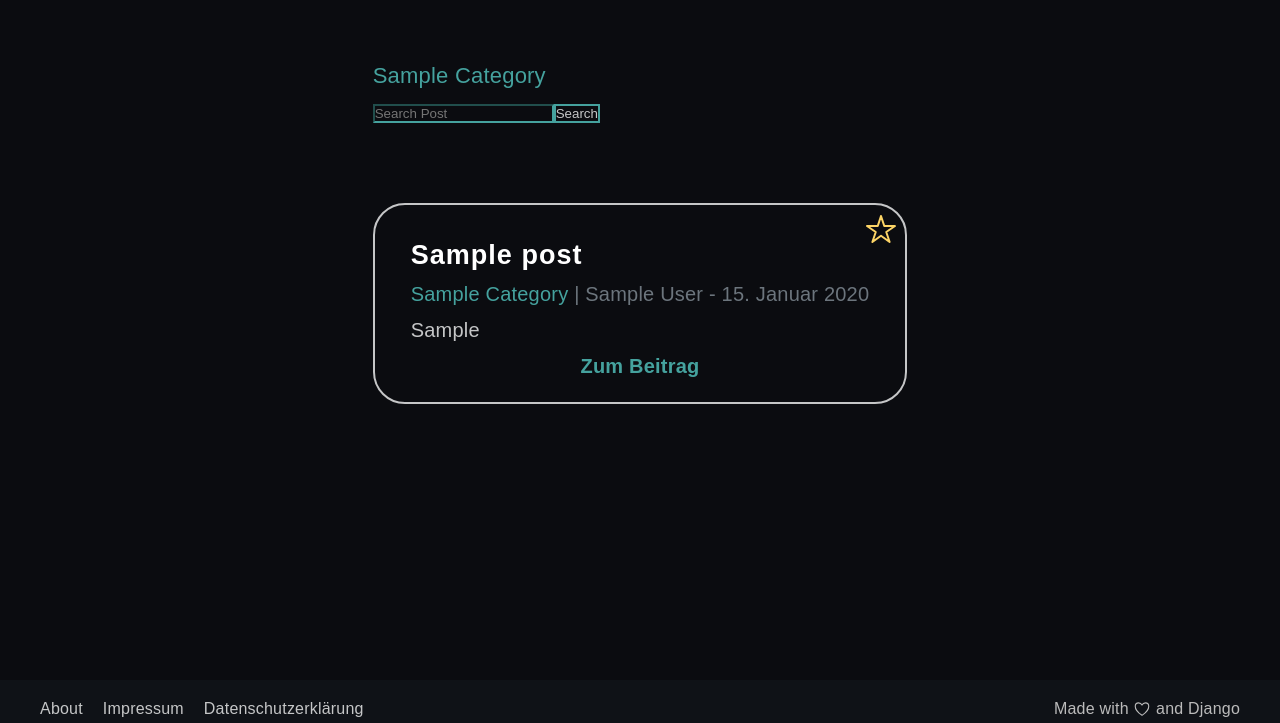
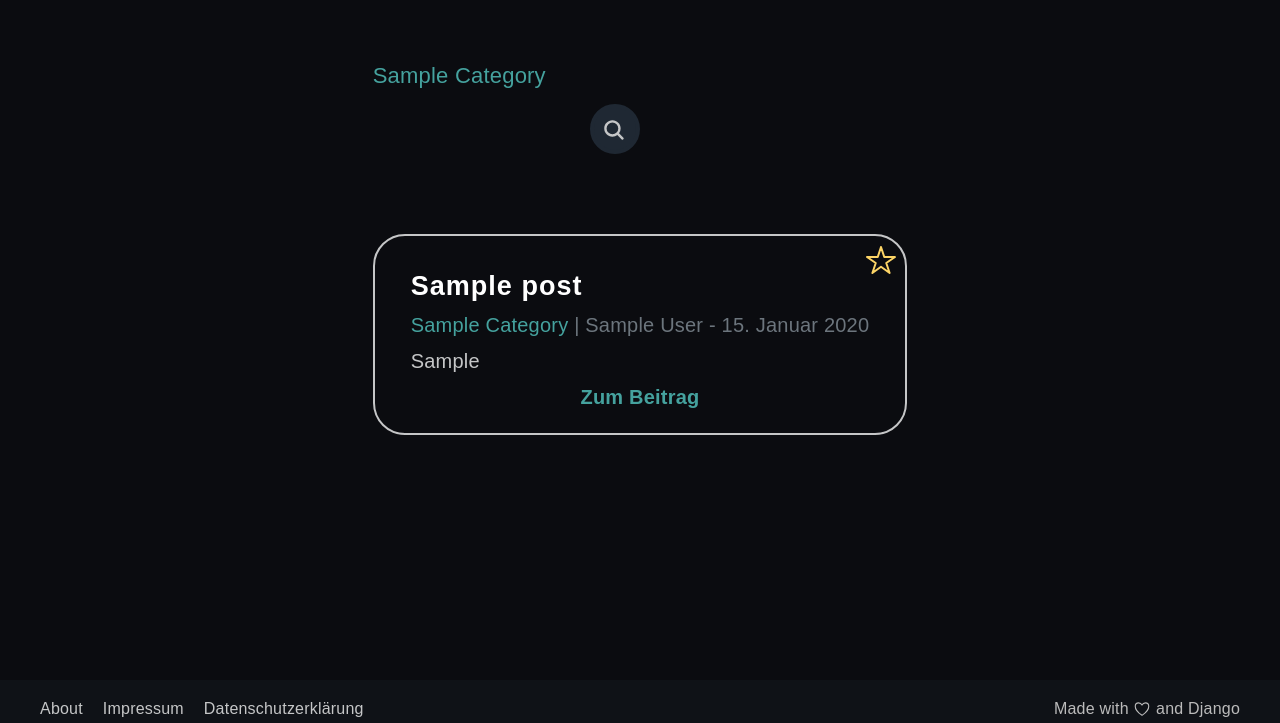
Before and after one commit to CharliesCodes/zeise-coding-blog, a Django app: page /blog/ in a window 1280 px wide. Shown: the part 77-800 px from the top of the page. Run offline with Django 4.2, Linux system fonts and the light colour scheme; tables that the repository leaves empty hold one stand-in row (values such as "Sample post"); some libraries are stand-ins or nearby versions.

Commit message:
css blog categories menu

```diff
--- a/app/blog/templates/blog_home.html
+++ b/app/blog/templates/blog_home.html
@@ -15,29 +15,26 @@ Zeise Coding Blog - Python für Anfänger und Fortgeschrittene
 
 {% block content %}
 
-<div class="container">
 
 {% comment %} <h1 style="margin-bottom: 3.5rem; text-align:center;">Blog</h1> {% endcomment %}
 
 {% if categories_menu %}
-    <div style="margin-bottom: 5rem">
+<div style="margin-bottom: 5rem; width: 100%">
     <ul class="categories__menu">
         {% for item in categories_menu %}
             <li>
-                <a href="{% url 'category' item|slugify %}" class="btn-blog-category btn">{{ item|title }}</a>
+                <a href="{% url 'category' item|slugify %}" class="btn-blog-category">{{ item|title }}</a>
             </li>
         {% endfor %}
     </ul>
-        <div class="input-groupcenter">
-            <form class="form-inline my-2 my-lg-0" method="POST" action="{% url 'search-post' %}">
+    <div class="categories__menu__searchbar">
+        <form class="categories__menu__searchbar__form" method="POST" action="{% url 'search-post' %}">
             {% csrf_token %}
-                <input class=" form-control mr-sm-1 search-input" type="search" placeholder="Search Post" aria-label="Search" name="post-search-input">
-                <button class="btn btn-search" type="submit">Search</button>
+            <input class="search-input" type="search" placeholder="Search Post" aria-label="Search" name="post-search-input" required>
+            <ion-icon name="search" class="fa"></ion-icon>
         </form>
     </div>
-
     {% comment %} <hr class ="center" style="width: 90%; margin-top:2rem;"> {% endcomment %}
-
 </div>
 {% endif %}
 
@@ -49,17 +46,16 @@ Zeise Coding Blog - Python für Anfänger und Fortgeschrittene
 {% endif %}
 
 
-    <div class="col">
+
 <!-- Blog Entries Column -->
-        <div class="flex-container wrap center" style="width: 100%;">
 {% for post in pinned_posts %}
-            <div class="card mb-4 border-card post-card" style="margin-bottom: 3.5rem !important">
+<div class="border-card post-card" style="margin-bottom: 3.5rem">
     <div class="card-body">
         <div>
             <ion-icon name="star-outline" id="star-icon"></ion-icon>
         </div>
-                    <h2 class="card-title">{{ post.title }}</h2>
-                    <p class="card-text text-muted h6">
+        <h2>{{ post.title }}</h2>
+        <p class="text-muted">
             {% for category in post.categories.all %}
                 <a href="{% url 'category' category|slugify %}"> {{ category|title }}</a> |
             {% endfor %}
@@ -68,23 +64,19 @@ Zeise Coding Blog - Python für Anfänger und Fortgeschrittene
                 <a href="{% url 'edit-post' post.slug  %}">Edit</a> | <a href="{% url 'delete-post' post.slug  %}">Delete</a>
             {% endif %}
         </p>
-                    <p class="card-text">{{ post.snippet|safe }}</p>
-                    <a href="{% url 'post-detail' post.slug  %}" class="read-more-btn btn" style="text-align:center;display:block;">Zum Beitrag</a>
+        <p>{{ post.snippet|safe }}</p>
+        <a href="{% url 'post-detail' post.slug  %}" class="read-more-btn" style="text-align:center;display:block;">Zum Beitrag</a>
     </div>
 </div>
 {% endfor %}
-        </div>
-    </div>
 
 
-    <div class="col">
 <!-- Blog Entries Column -->
-        <div class="flex-container wrap center" style="width: 100%;">
 {% for post in post_list %}
-            <div class="card mb-4 border-card post-card" style="margin-bottom: 3.5rem !important">
+<div class="border-card post-card" style="margin-bottom: 3.5rem">
     <div class="card-body">
-                    <h2 class="card-title">{{ post.title }}</h2>
-                    <p class="card-text text-muted h6">
+        <h2>{{ post.title }}</h2>
+        <p class="text-muted">
             {% for category in post.categories.all %}
                 <a href="{% url 'category' category|slugify %}"> {{ category|title }}</a> |
             {% endfor %}
@@ -93,13 +85,11 @@ Zeise Coding Blog - Python für Anfänger und Fortgeschrittene
                 <a href="{% url 'edit-post' post.slug  %}">Edit</a> | <a href="{% url 'delete-post' post.slug  %}">Delete</a>
             {% endif %}
         </p>
-                    <p class="card-text">{{ post.snippet|safe }}</p>
+        <p>{{ post.snippet|safe }}</p>
         <a href="{% url 'post-detail' post.slug  %}" class="read-more-btn btn" style="text-align:center;display:block;">Zum Beitrag</a>
     </div>
 </div>
 {% endfor %}
-        </div>
-    </div>
-</div>
+
 
 {%endblock%}
--- a/app/static/css/base.css
+++ b/app/static/css/base.css
@@ -386,6 +386,15 @@ a:active {
 }
 
 
+.card-body {
+  position: relative;
+  padding: 24px 36px;
+  display: flex;
+  flex-direction: column;
+  gap: 12px;
+}
+
+
 /* ------------IMAGES---------------------------*/
 
 .circular--square {
--- a/app/static/css/blog.css
+++ b/app/static/css/blog.css
@@ -1,21 +1,7 @@
-.categories__menu {
-  display: flex;
-  width: 100%;
-  justify-content: space-between;
-  margin-bottom: 16px;
-}
+/*---------------------------------------------
+              HOME
+---------------------------------------------*/
 
-
-.pinned-post-box{
-  width:100%;
-}
-
-
-.pinned-post{
-  width: 100%;
-  position: relative;
-  /* border-color: var(--light-turquoise-color); */
-}
 
 #star-icon {
   color: var(--yellow-color);
@@ -29,32 +15,83 @@
 .btn-blog-category{
   color: var(--gray-turquoise-color);
   font-size: var(--h3-size);
-
-}
-.btn-blog-category:hover{
-  color: var(--yellow-color) !important;
 }
 
 
-.btn-search{
-  border: 2px solid;
-  border-color: var(--gray-turquoise-color);
-  background-color: transparent;
-  background-repeat: no-repeat;
-  color: var(--gray-color) !important;
+.categories__menu {
+  display: flex;
+  flex-wrap: wrap;
+  gap: 20px 20px;
+  width: 100%;
+  justify-content: space-between;
+  margin-bottom: 16px;
+}
+
+.categories__menu__searchbar{
+  text-align: center;
+  height: 50px;
+}
+
+.categories__menu__searchbar__form{
+  margin-top: 25px;
+  display: inline-block;
+  transform: translate(-50%,-50%);
+  transition: all 1s;
+  width: 50px;
+  height: 50px;
+  background: var(--dark-gray-color);
+  box-sizing: border-box;
+  border-radius: 25px;
+  border: 4px solid var(--dark-gray-color);
+  padding: 5px;
 }
 
 .search-input{
-  background-color: transparent;
-  background-repeat: no-repeat;
+    position: absolute;
+    top: 0;
+    left: 0;
+    width: 100%;;
+    height: 42.5px;
+    line-height: 30px;
+    outline: 0;
+    border: 0;
+    display: none;
+    font-size: 1em;
+    border-radius: 20px;
+    padding: 0 20px;
 }
 
-input.search-input {
-  background-color: transparent !important;
-  background-repeat: no-repeat !important;
-  color: var(--gray-color) !important;
-  border-color: var(--gray-turquoise-color) !important;
+.fa{
+    box-sizing: border-box;
+    padding: 10px;
+    position: absolute;
+    top: 0;
+    right: 0;
+    border-radius: 50%;
+    color: var(--gray-color);
+    text-align: center;
+    font-size: 1.2em;
+    transition: all 1s;
 }
+
+.categories__menu__searchbar__form:hover,
+.categories__menu__searchbar__form:valid{
+    width: 200px;
+    cursor: pointer;
+}
+
+.categories__menu__searchbar__form:hover .search-input,
+.categories__menu__searchbar__form:valid .search-input{
+    display: block;
+}
+
+.categories__menu__searchbar__form:hover .fa,
+.categories__menu__searchbar__form:valid .fa{
+    background: var(--black-color);
+    color: var(--gray-color);
+}
+
+
 
 
 #main-search-title{
@@ -75,13 +112,6 @@ input.search-input {
   width: 100%;
 }
 
-.card-body {
-  position: relative;
-  padding: 24px 36px;
-  display: flex;
-  flex-direction: column;
-  gap: 12px;
-}
 
 .text-muted {
  color: #6c757d;
```
Also changed, not shown: requirements.txt (+7 -2 lines). Lines whose indentation alone changed are shown as unchanged.
